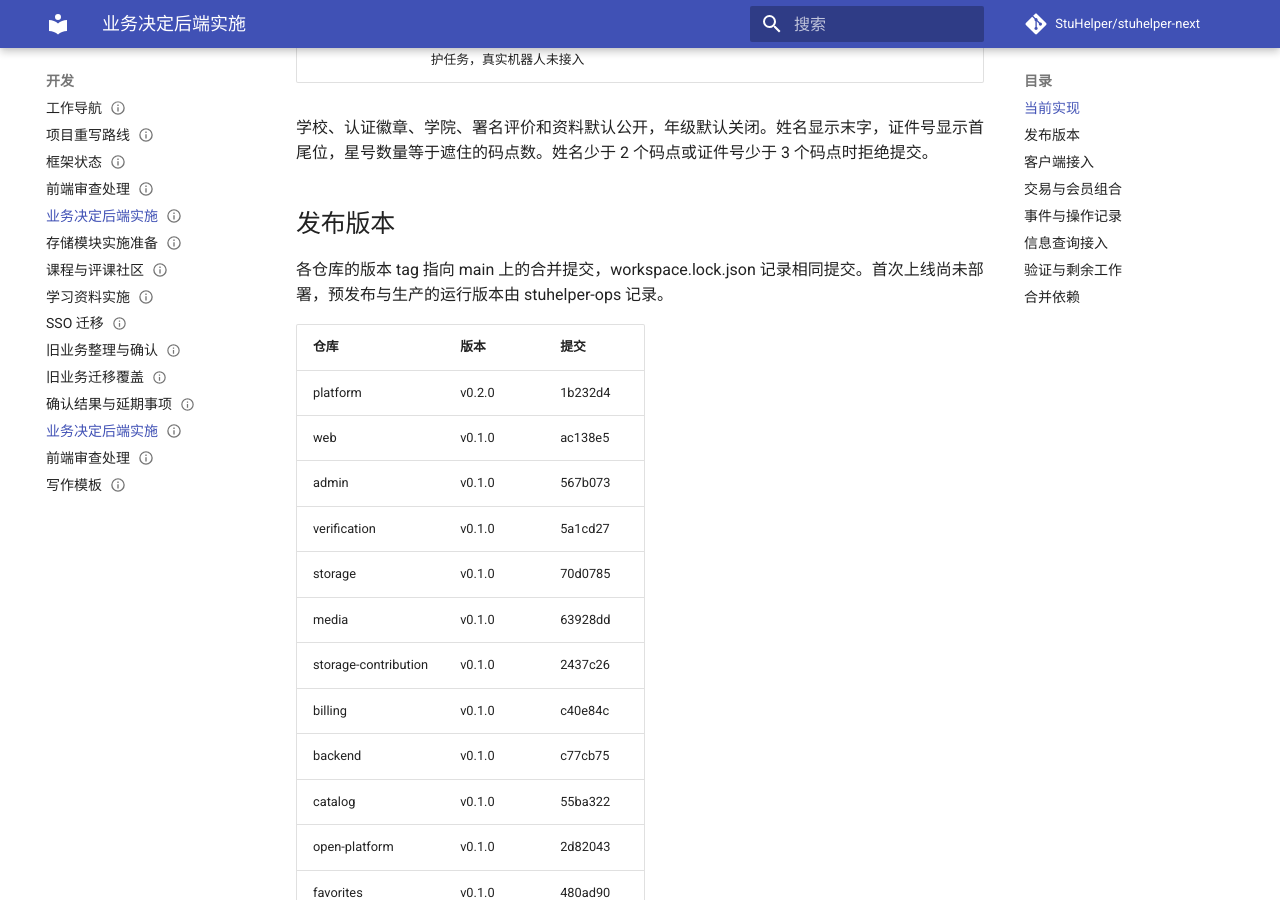
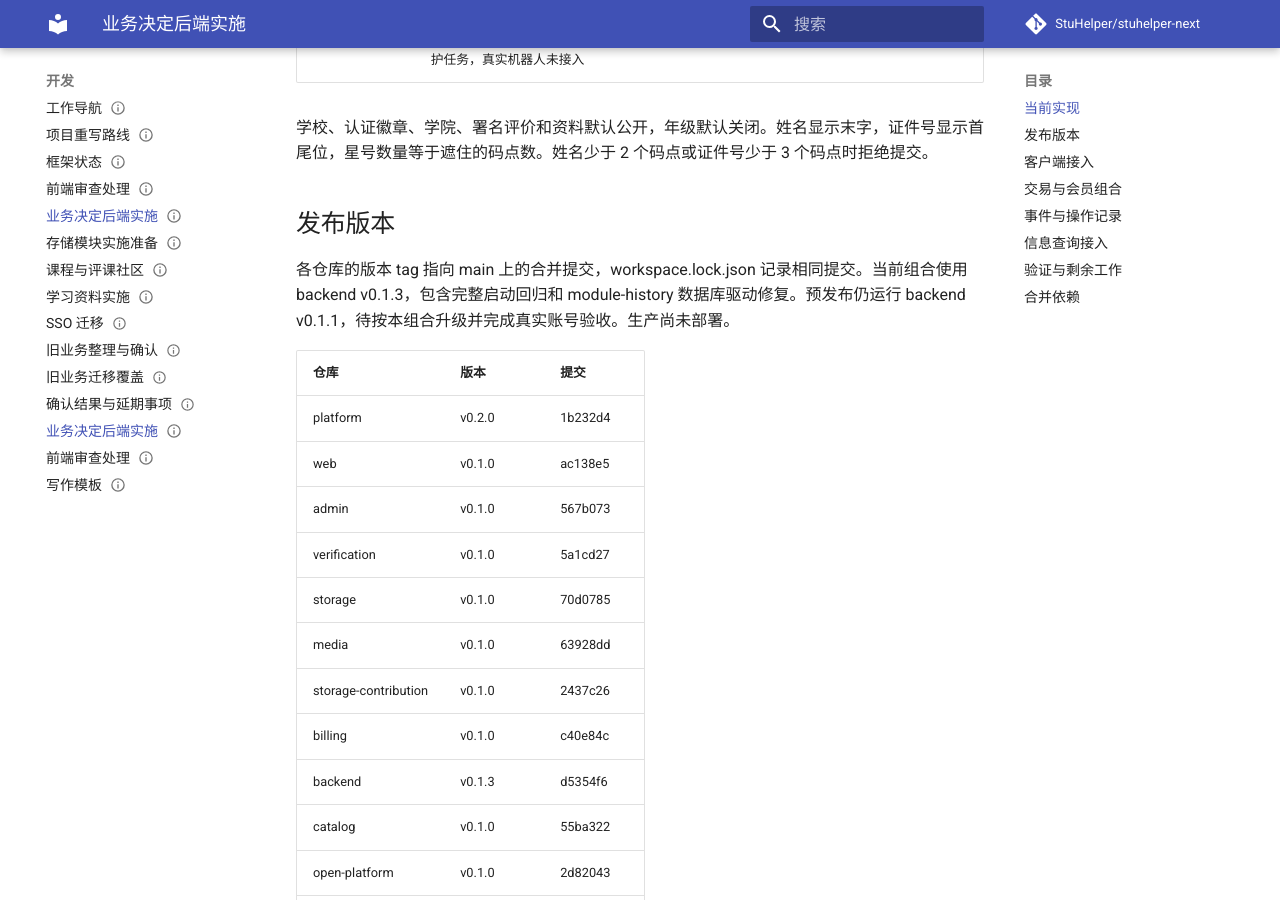
Before and after one commit to StuHelper/stuhelper-next, an MkDocs documentation site: the page built from docs/development/backend-decisions.md, in a window 1280 px wide and 900 px high, scrolled down 1201 px. Built offline with MkDocs 1.6.1 and Material for MkDocs 9.7.7, drawn with Linux system fonts in a browser that asks for light colours; comment, search, counter and statistics services are not loaded.

```diff
--- a/docs/development/backend-decisions.md
+++ b/docs/development/backend-decisions.md
@@ -32,7 +32,7 @@ updated: 2026-11-11
 
 ## 发布版本
 
-各仓库的版本 tag 指向 main 上的合并提交，workspace.lock.json 记录相同提交。首次上线尚未部署，预发布与生产的运行版本由 stuhelper-ops 记录。
+各仓库的版本 tag 指向 main 上的合并提交，workspace.lock.json 记录相同提交。当前组合使用 backend v0.1.3，包含完整启动回归和 module-history 数据库驱动修复。预发布仍运行 backend v0.1.1，待按本组合升级并完成真实账号验收。生产尚未部署。
 
 | 仓库 | 版本 | 提交 |
 | --- | --- | --- |
@@ -44,7 +44,7 @@ updated: 2026-11-11
 | media | v0.1.0 | 63928dd |
 | storage-contribution | v0.1.0 | 2437c26 |
 | billing | v0.1.0 | c40e84c |
-| backend | v0.1.0 | c77cb75 |
+| backend | v0.1.3 | d5354f6 |
 | catalog | v0.1.0 | 55ba322 |
 | open-platform | v0.1.0 | 2d82043 |
 | favorites | v0.1.0 | 480ad90 |
--- a/workspace.lock.json
+++ b/workspace.lock.json
@@ -1,6 +1,6 @@
 {
   "schema_version": 1,
-  "release": "v0.1.1",
+  "release": "v0.1.2",
   "projects": {
     "platform": {
       "repository": "https://github.com/StuHelper/stuhelper-platform.git",
@@ -52,8 +52,8 @@
     },
     "backend": {
       "repository": "https://github.com/StuHelper/stuhelper-backend.git",
-      "tag": "v0.1.1",
-      "revision": "54601409e9095ffb6342f07752a907eaab017eea",
+      "tag": "v0.1.3",
+      "revision": "d5354f6206da508af965464ca7a690dfa801ac1e",
       "dirty": false
     },
     "catalog": {
```
Also changed, not shown: other parts of docs/development/backend-decisions.md (+1 -1 lines).
